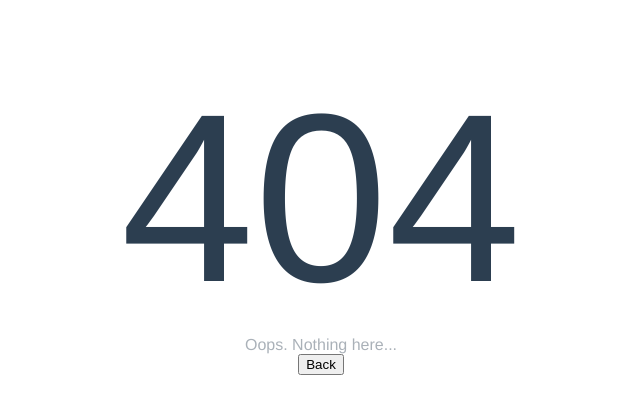
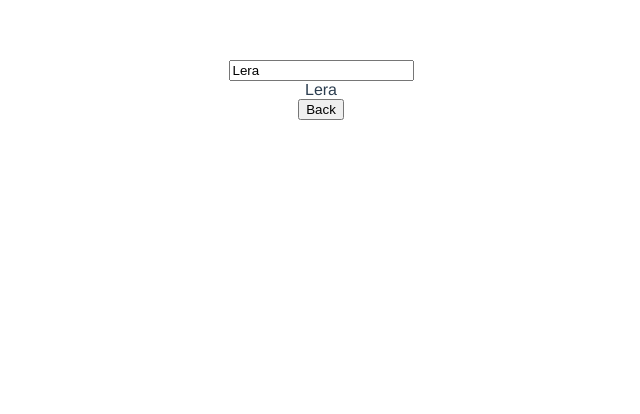
Before and after one commit to wisskirchenj/vue-playground, a Vue app: page /vmodel in a window 1280 px wide. Before the commit this address had no page. Shown: the top 414 px of the page, without its empty margins (319-959 px from the left). Built offline with nearby package versions, Linux system fonts and the light colour scheme.

Commit message:
add vmodel-demo

```diff
--- /dev/null
+++ b/src/components/BaseInput.vue
@@ -0,0 +1,15 @@
+<template>
+    <input
+        :value="modelValue"
+        @input="emit('update', ($event.target as HTMLInputElement).value)"
+    />
+</template>
+
+<script setup lang="ts">
+defineProps<({
+    modelValue: string
+})>();
+const emit = defineEmits<{
+  update: [modelValue: string]
+}>()
+</script>
--- a/src/pages/ErrorNotFound.vue
+++ b/src/pages/ErrorNotFound.vue
@@ -1,12 +1,8 @@
 <template>
-    <div
-      class="fullscreen bg-blue text-white text-center q-pa-md flex flex-center"
-    >
+  <div class="fullscreen bg-blue text-white text-center q-pa-md flex flex-center">
     <div>
       <div style="font-size: 30vh">404</div>
-
       <div class="text-h2" style="opacity: 0.4">Oops. Nothing here...</div>
-
       <button @click="routeBack">Back</button>
     </div>
   </div>
--- a/src/pages/IntroPage.vue
+++ b/src/pages/IntroPage.vue
@@ -1,22 +1,24 @@
 <template>
-    <DataHolder :name="name" @update:name="(val: string) => name = val"
+    <data-holder :name="name" @update:name="(val: string) => name = val"
       lang="Vue.JS"/>
     <img alt="Vue logo" height=100 src="../assets/logo.png">
-    <HelloWorld msg="Welcome to Your Vue.js App" :user="name" />
+    <hello-world msg="Welcome to Your Vue.js App" :user="name" />
     <button @click="routeToTrips">Trips</button>
     <button @click="routeToTripsScopedSlots">Trips scoped slots</button>
+    <button @click="routeToVmodelDemo">Vmodel demo</button>
   </template>
 
 <script setup lang="ts">
 import { ref } from 'vue';
-import { Router, useRouter } from 'vue-router';
+import { useRouter } from 'vue-router';
 import HelloWorld from '@/components/HelloWorld.vue';
 import DataHolder from '@/components/DataHolder.vue';
 
 const name = ref('Jürgen')
-const router: Router = useRouter();
+const router = useRouter();
 const routeToTrips = () => router.push('trips');
 const routeToTripsScopedSlots = () => router.push('tripsscoped');
+const routeToVmodelDemo = () => router.push('vmodel');
 </script>
 
 <style>
--- /dev/null
+++ b/src/pages/VmodelDemoPage.vue
@@ -0,0 +1,17 @@
+
+<template>
+    <base-input v-model="firstName" /><br />
+    {{ firstName }}
+    <br />
+    <button @click="routeBack">Back</button>
+</template>
+
+<script setup lang="ts">
+import { ref } from 'vue';
+import BaseInput from '@/components/BaseInput.vue';
+import { useRouter } from 'vue-router';
+
+const firstName = ref('Lera');
+const router = useRouter();
+const routeBack = () => router.back();
+</script>
--- a/src/router/routes.ts
+++ b/src/router/routes.ts
@@ -1,6 +1,8 @@
 import IntroPage from '@/pages/IntroPage.vue';
 import TripsPage from '@/pages/TripsPage.vue';
 import TripsScopedSlotsPage from '@/pages/TripsScopedSlotsPage.vue';
+import VmodelDemoPage from '@/pages/VmodelDemoPage.vue';
+
 const routes = [
   {
     path: '/',
@@ -17,6 +19,11 @@ const routes = [
     name: 'tripsscoped',
     component: TripsScopedSlotsPage,
   },
+  {
+    path: '/vmodel',
+    name: 'vmodeldemo',
+    component: VmodelDemoPage,
+  },
 
   // Always leave this as last one,
   // but you can also remove it
```
Also changed, not shown: package.json (+5 -5 lines), 1 other file (tests, documents, lock files or other folders). Lines whose indentation alone changed are shown as unchanged.
